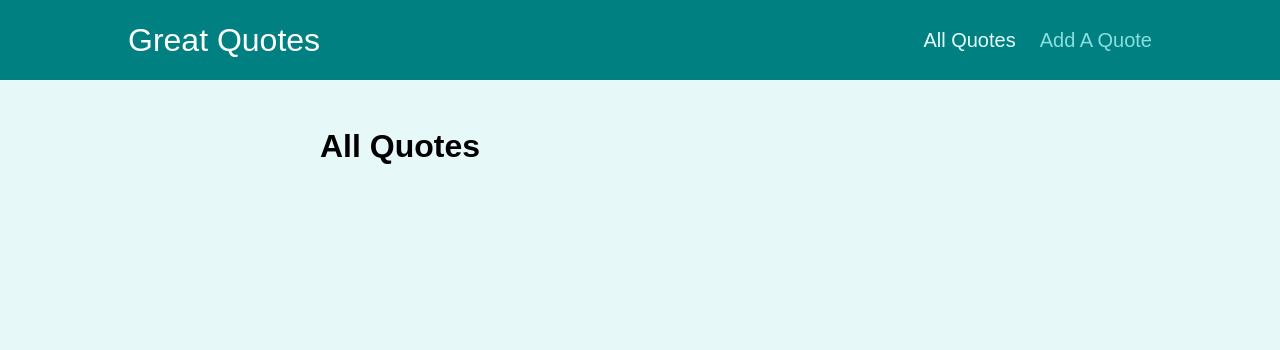
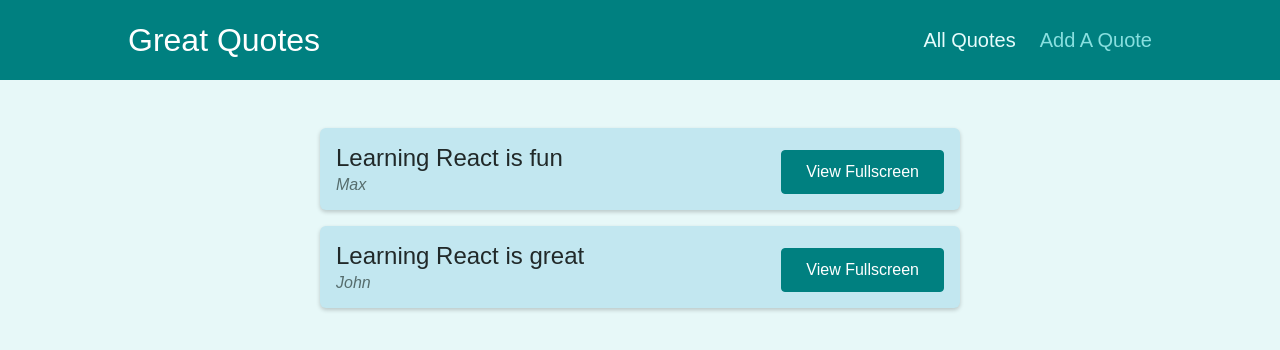
Before and after one commit to Puja0208/great-quotes-app-using-react-router, a React (Create React App) app: page /quotes in a window 1280 px wide. Shown: the top 350 px of the page. Built offline with nearby package versions, Linux system fonts and the light colour scheme.

Commit message:
feat: Fill dummy quotes and render in all quotes component

```diff
--- a/src/pages/AllQuotes.js
+++ b/src/pages/AllQuotes.js
@@ -1,5 +1,21 @@
+import QuoteList from "../components/quotes/QuoteList";
+import QuoteDetail from "./QuoteDetail";
+
+const DUMMY_QUOTES = [
+  {
+    id: "q1",
+    author: "Max",
+    text: "Learning React is fun",
+  },
+  {
+    id: "q2",
+    author: "John",
+    text: "Learning React is great",
+  },
+];
+
 const AllQuotes = () => {
-  return <h1>All Quotes</h1>;
+  return <QuoteList quotes={DUMMY_QUOTES} />;
 };
 
 export default AllQuotes;
```
